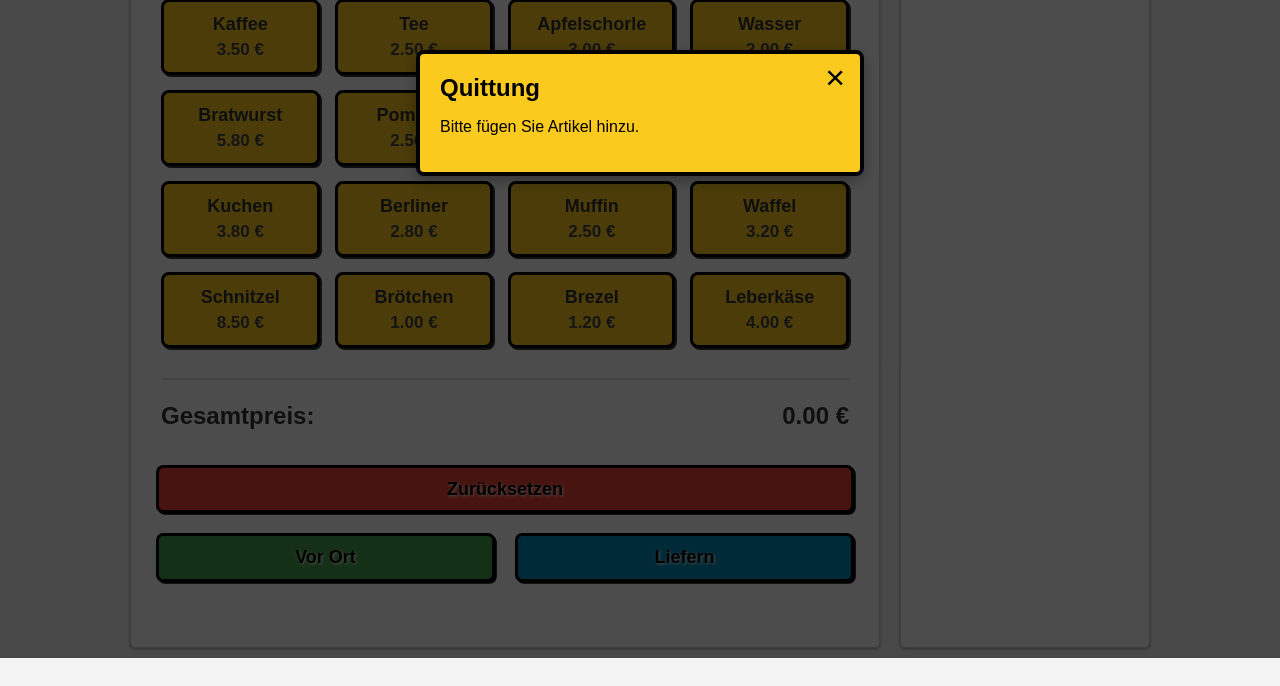
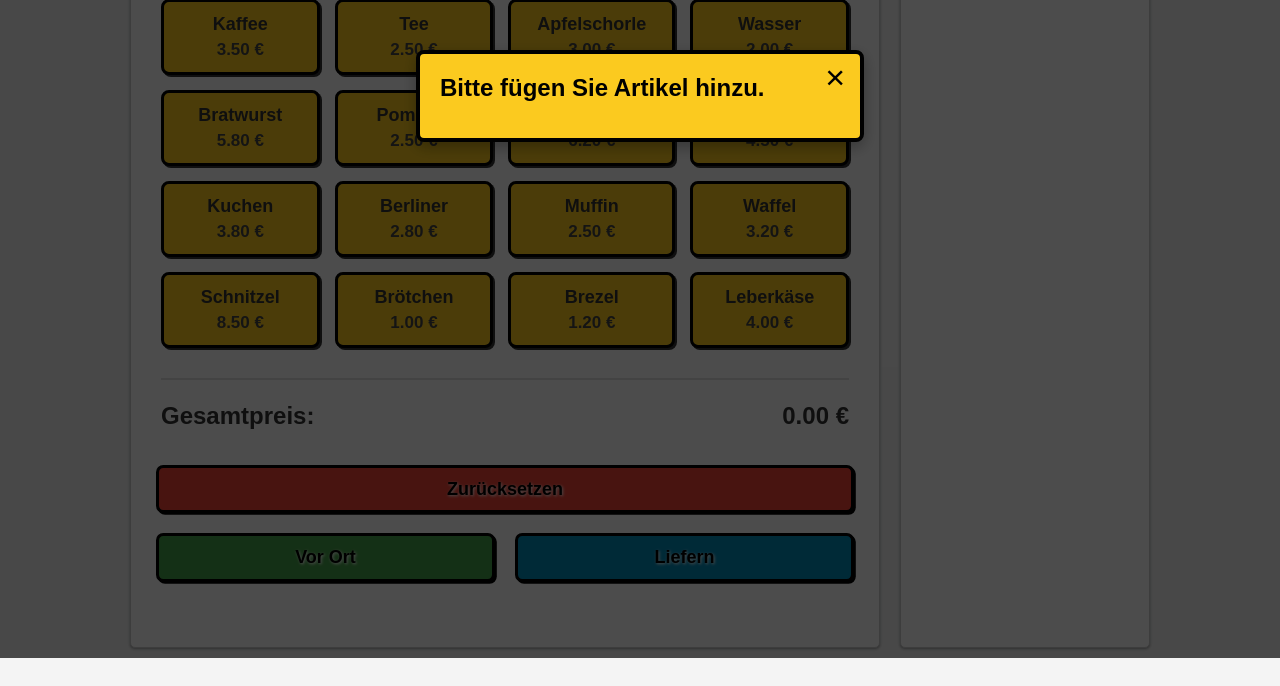
Before and after one commit to milty90/Preisrechner, a plain HTML site: page index.html in a window 1280 px wide. Both pictures are taken after a click on the button "Vor Ort". Shown: the part 142-828 px from the top of the page. Drawn offline with Linux system fonts and the light colour scheme; a web font is replaced by a local one.

Commit message:
update modal title

```diff
--- a/index.html
+++ b/index.html
@@ -31,7 +31,7 @@
 
     <div id="myModal" class="modal-overlay">
       <div class="modal-content">
-        <h2 class="modal-title">Quittung</h2>
+        <h2 class="modal-title" id="modal-title">Quittung</h2>
         <span class="close-button" id="close-button">&times;</span>
         <p id="modal-content"></p>
       </div>
--- a/script.js
+++ b/script.js
@@ -39,6 +39,7 @@
 
   if (isDelivery && sum < 20) {
     modal(
+      "Achtung!",
       `Der Mindestbestellwert für eine Lieferung beträgt 20 €.
       Ihr aktueller Bestellwert ist ${sum.toFixed(2)} €. Bitte fügen Sie weitere Artikel hinzu.`,
     );
@@ -50,6 +51,7 @@
   const deliveryText = isDelivery ? "Ihre Bestellung" : "Ihren Einkauf";
 
   modal(
+    "Quittung!",
     `Vielen Dank für ${deliveryText} im Wert von ${totalSum.toFixed(2)} €. ${
       isDelivery
         ? `Die Liefergebühr von ${deliveryFee.toFixed(2)} € ist enthalten.`
@@ -71,8 +73,10 @@
   const modal = document.getElementById("myModal");
   const closeModalButton = document.getElementById("close-button");
 
-  function openModal(message) {
+  function openModal(titel, message) {
     modal.style.display = "block";
+    const modalTitle = document.getElementById("modal-title");
+    modalTitle.textContent = titel;
     const modalContent = document.getElementById("modal-content");
     modalContent.textContent = message;
   }
```
